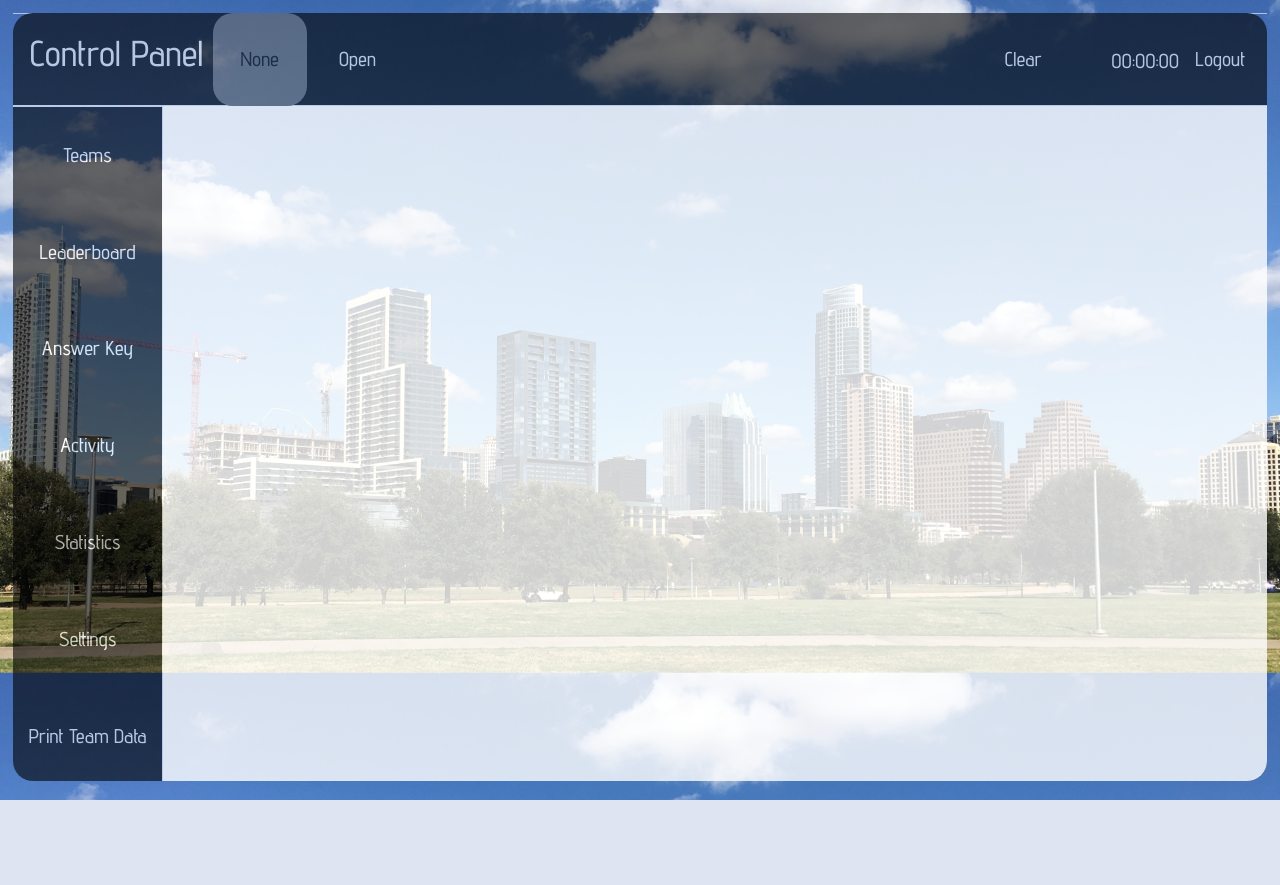
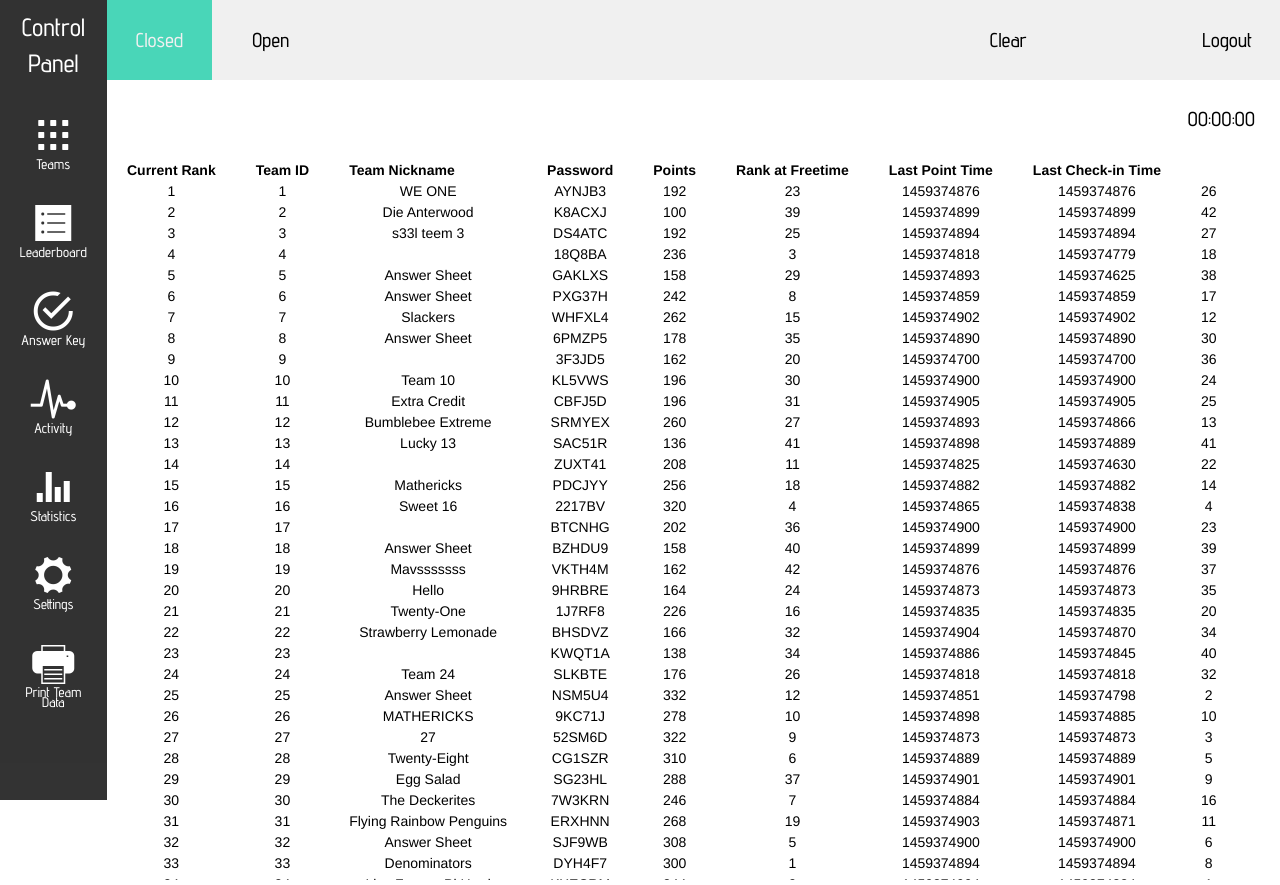
Before and after one commit to SomeStooges/MathRelay4, a PHP site: page /control_panel.php in a window 1280 px wide. Before the commit the page ends 800 px from the top, so only its background shows below. Run offline with PHP 8.4, Linux system fonts and the light colour scheme; the visitor is signed in with stand-in values (Sample User, id 1); data comes from the database, SQL or seed files in the repository; some libraries are stand-ins or nearby versions.

Commit message:
stylistic changes to control panel and its modules

```diff
--- a/control_panel.php
+++ b/control_panel.php
@@ -20,7 +20,10 @@
 		<link rel="stylesheet" href="https://maxcdn.bootstrapcdn.com/bootstrap/3.3.7/css/bootstrap-theme.min.css" integrity="sha384-rHyoN1iRsVXV4nD0JutlnGaslCJuC7uwjduW9SVrLvRYooPp2bWYgmgJQIXwl/Sp" crossorigin="anonymous">
 		<script src="https://maxcdn.bootstrapcdn.com/bootstrap/3.3.7/js/bootstrap.min.js" integrity="sha384-Tc5IQib027qvyjSMfHjOMaLkfuWVxZxUPnCJA7l2mCWNIpG9mGCD8wGNIcPD7Txa" crossorigin="anonymous"></script>
 
-		<link rel="stylesheet" type="text/css" href="./styles/styles_control_panel.css">
+		<!-- Icons -->
+		<link rel="stylesheet" href="http://code.ionicframework.com/ionicons/2.0.1/css/ionicons.min.css" type="text/css">
+
+		<link rel="stylesheet" type="text/css" href="./styles/styles_control_panel_4.css">
 		<link href='http://fonts.googleapis.com/css?family=Advent+Pro:500' rel='stylesheet' type='text/css'/>
 	</head>
 
@@ -37,37 +40,43 @@
 			</span>
 		</div>
 
-		<div id = 'everything'>
-			<div id = "ribbon">
-			<!-- The banner running across the top -->
-				<div id = "ribbon1">
-					<h1> Control Panel </h1>
+		<div class="container-fluid">
+			<div class="row">
+
+
+				<div class="col-md-1">
+					<div class="pageTitle">
+						Control<br /> Panel
 					</div>
-				<div id = "ribbon2">
-					<button class="ribbonButton" id="none">None</button>
+					<div class = "toolbar">
+						<!-- The box running down the left side -->
+						<button class="toolbarButton" id="teamData"><i class="ion-grid"></i><br>Teams</button>
+						<button class="toolbarButton" id="leaderboardLink"><i class="ion-ios-list"></i><br>Leaderboard</button>
+						<button class="toolbarButton" id="answerKey"><i class="ion-android-checkmark-circle"></i><br>Answer Key</button>
+						<button class="toolbarButton" id="teamLog"><i class="ion-ios-pulse-strong"></i><br>Activity</button>
+						<button class="toolbarButton" id="statistics"><i class="ion-stats-bars"></i><br>Statistics</button>
+						<button class="toolbarButton" id="settings"><i class="ion-gear-a"></i><br>Settings</button>
+						<button class="toolbarButton" id="printTeamData"><i class="ion-printer"></i><br>Print Team Data</button>
+					</div>
+				</div>
+
+
+				<div class="col-md-11">
+					<div class="row">
+						<div class="ribbon">
+							<button class="ribbonButton" id="none">Closed</button>
 							<button class="ribbonButton" id="open">Open</button>
 							<button class="ribbonButton" id="start">Start</button>
 							<button class="ribbonButton" id="freetime">Free Time</button>
 							<button class="ribbonButton" id="freezeLeaderboard">Freeze Leaderboard</button>
 							<button class="ribbonButton" id="stop">Stop</button>
 							<button class="ribbonButton" id="close">Close</button>
+							<button class="ribbonButton" id="clear">Clear</button>
 							<button class="ribbonButton" id="logoutButton">Logout</button>
-					<button id="clear">Clear</button>
 							<div id="timer">00:00:00</div>
 						</div>
 					</div>
-			<div id = "toolbar">
-			<!-- The box running down the left side -->
-				<button class="toolbarButton" id="teamData">Teams</button>
-				<button class="toolbarButton" id="leaderboardLink">Leaderboard</button>
-				<button class="toolbarButton" id="answerKey">Answer Key</button>
-				<button class="toolbarButton" id="teamLog">Activity</button>
-				<button class="toolbarButton" id="statistics">Statistics</button>
-				<button class="toolbarButton" id="settings">Settings</button>
-				<button class="toolbarButton" id="printTeamData">Print Team Data</button>
-			</div>
-			<div id="container">
-			<!-- Adds margin between content and toolbar and ribbon -->
+					<div class="row">
 						<div id = "content">
 						<!-- Dynamic div for content of tabs to display -->
 							<div id='mod1' style='display: block;' class='contentMod'>
@@ -89,5 +98,7 @@
 						</div>
 					</div>
 				</div>
+			</div>
+		</div>
 	</body>
 </html>
--- a/modules/m_settings.php
+++ b/modules/m_settings.php
@@ -1,4 +1,4 @@
-_4<!-- Content for the Settings tab -->
+<!-- Content for the Settings tab -->
 <?php
 	require '../server/utilities.php';
  ?>
--- a/modules/m_statistics.php
+++ b/modules/m_statistics.php
@@ -24,9 +24,9 @@
     </div>
     <div id='y-axis'></div>
     <div id='x-axis'></div>
-    <div  class='graphwrap' id='bindLine'><canvas id="attemptsVTime" class='graph' width='1000' height='500'></canvas></div><br>
+    <div  class='graphwrap' id='bindLine'><canvas id="attemptsVTime" class='graph' width='1300' height='500'></canvas></div><br>
 		<div  class='graphwrap' id='bindScatter'><canvas id="questionVTime" class='graph' width="5000" height="500"></canvas></div><br>
-		<div  class='graphwrap' id='bindBar1'><canvas id="attemptsVTeam" class='graph' width="1000" height="500"></canvas></div><br>
-		<div  class='graphwrap' id='bindBar2'><canvas id="attemptsVQuestion" class='graph' width="1000" height="500"></canvas></div><br>
+		<div  class='graphwrap' id='bindBar1'><canvas id="attemptsVTeam" class='graph' width="1200" height="500"></canvas></div><br>
+		<div  class='graphwrap' id='bindBar2'><canvas id="attemptsVQuestion" class='graph' width="1200" height="500"></canvas></div><br>
   </body>
 </html>
--- a/modules/m_styles/mst_settings_4.css
+++ b/modules/m_styles/mst_settings_4.css
@@ -3,8 +3,7 @@
     outline: none;
 }
 body{
-  color: white;
-  opacity: 0.7;
+  color: black;
   font-family: arial;
   font-size: 90%;
 }
@@ -30,18 +29,18 @@
 
 }
 #table1{
-  border-right: 1px solid white;
+  border-right: 1px solid black;
   width: calc(50vw - 2%);
   padding: 1%;
   height: 43vh;
   text-align: center;
-  border-bottom: 1px solid white;
+  border-bottom: 1px solid black;
   position:absolute;
   left: 0;
   top: 0;
 }
 #table2{
-  border-right: 1px solid white;
+  border-right: 1px solid black;
   width: calc(50vw - 2%);
   padding:1%;
   padding-top: 2.5%;
@@ -68,7 +67,7 @@
   padding-left: 1%;
   padding-right: 1%;
   padding-top: 1%;
-  border-bottom: 1px solid white;
+  border-bottom: 1px solid black;
   height: 57%;
   text-align: center;
 }
@@ -91,7 +90,7 @@
   border:none;
   border-radius: 10px;
   background-color: rgb(32, 70, 93);
-  color: white;
+  color: black;
   transition: background-color 0.4s ease;
   font-size: 20px;
   font-family: 'Advent Pro', sans-serif;
@@ -102,7 +101,7 @@
   border:none;
   border-radius: 10px;
   background-color: rgb(32, 70, 93);
-  color: white;
+  color: black;
   transition: background-color 0.4s ease;
   font-size: 20px;
   font-family: 'Advent Pro', sans-serif;
--- a/modules/m_styles/mst_statistics_4.css
+++ b/modules/m_styles/mst_statistics_4.css
@@ -2,7 +2,6 @@
 
 body{
   color: black;
-  opacity: 0.7;
   padding:0;
   margin:0;
   overflow-y: auto;
--- a/modules/m_styles/mst_team_activity_4.css
+++ b/modules/m_styles/mst_team_activity_4.css
@@ -1,9 +1,8 @@
 /*Styles sheet for the m_team_activity module*/
 body{
-  color: white;
+  color: black;
   margin: 0;
   padding: 20px;
-  opacity: 0.7;
   font-family: 'Advent Pro', sans-serif;
 }
 *:focus {
@@ -34,8 +33,8 @@
 }
 table{
   border-collapse:collapse;
-  border:1px solid white;
-  border-color: white;
+  border:1px solid black;
+  border-color: black;
   font-family: 'Advent Pro', sans-serif;
 }
 b{
@@ -46,7 +45,7 @@
 }
 td{
   text-align: center;
-  border:1px solid white;
+  border:1px solid black;
   padding: 10px;
   min-width: 65px;
 }
--- a/modules/m_styles/mst_team_data_4.css
+++ b/modules/m_styles/mst_team_data_4.css
@@ -2,7 +2,6 @@
 body{
   padding:20;
   margin:0;
-  opacity: 0.7;
   background-color: none;
 }
 #teamDataTable{
@@ -10,7 +9,7 @@
   padding:0;
   border-collapse: collapse;
   text-align: center;
-  color:white;
+  color:black;
 }
 td{
   border-top:1px solid #000000;
--- a/scripts/scripts_control_panel.js
+++ b/scripts/scripts_control_panel.js
@@ -166,7 +166,7 @@
 //Handles all view change (css,html) of the webpage for a change in the event
 function toggleButtons(event1){
   $('.ribbonButton').css('background-color','');
-  $('#'+event1).css('background-color','dimgray');
+  $('#'+event1).css('background-color','#49D6B8');
   switch (event1) {
     case "none":
       $(".ribbonButton").prop("disabled", true);
@@ -228,8 +228,8 @@
 
     //Activates only when the database is reset.
     default:
-      $('#none').css('background-color','dimgray');
-      $("#teamData").css('background-color', 'DimGray');
+      $('#none').css('background-color','#49D6B8');
+      $("#teamData").css('color', '#49D6B8');
 
   }
 }
@@ -268,18 +268,18 @@
       adminConfirm();
   });
   $(".toolbarButton").click(function() {
-    $(".toolbarButton").css('background-color', '');
+    $(".toolbarButton").css('color', '');
     $('.contentMod').css('display', 'none'); //Resets all to none by default
     var target; //to save the value of the pointer
     toolbarID = $(this).attr("id");
-    $("#"+toolbarID).css('background-color', 'DimGray');
+    $("#"+toolbarID).css('color', '#49D6B8');
     switch (toolbarID) {
       case "teamData":
         target = $('#mod1');
         break; //get the pointer
       case "leaderboardLink":
-        $("#leaderboardLink").css('background-color', '');
-        $("#teamData").css('background-color', 'DimGray');
+        $("#leaderboardLink").css('color', '');
+        $("#teamData").css('color', '#49D6B8');
         window.open("leaderboard.php","_blank");
         target = $('#mod1');
         break;
@@ -296,8 +296,8 @@
         target = $('#mod6');
         break;
       case "printTeamData":
-        $("#printTeamData").css('background-color', '');
-        $("#teamData").css('background-color', 'DimGray');
+        $("#printTeamData").css('color', '');
+        $("#teamData").css('color', 'color');
         window.open("printout.php","_blank");
         target = $('#mod1');
         break;
--- a/styles/styles_control_panel_4.css
+++ b/styles/styles_control_panel_4.css
@@ -2,6 +2,9 @@
   overflow:hidden;
   color: white;
   font-family: 'Advent Pro', sans-serif;
+}
+*:focus {
+    outline: none;
 }
 .container-fluid{
   height: 100vh;
@@ -28,14 +31,14 @@
   border: none;
   background-color: inherit;
   height: auto;
-  transition: background-color 0.25s ease;
+  transition: color 0.25s ease;
   color: white;
   padding-bottom: 5px;
   line-height: 10px;
   padding: 15px;
 }
 .toolbarButton:hover {
-  background-color: DimGray;
+  color: #49D6B8;
 }
 .ribbon{
   height:10vh;
@@ -50,8 +53,7 @@
   background: none;
   padding: 0px;
   border: none;
-  border-radius: 20px;
-  color: white;
+  color: black;
   font-family: 'Advent Pro', sans-serif;
   font-size: 20px;
   transition: background-color 0.5s ease;
@@ -60,10 +62,10 @@
   width:15%;
 }
 .ribbonButton:hover {
-  background-color: dimgray;
+  background-color: #49D6B8;
 }
 .ribbonButton:disabled{
-  color: black;
+  color: rgb(240,240,240);
 }
 #logoutButton{
   float: right;
```
Also changed, not shown: control_panel_temp.php (deleted, +0 -104 lines). Lines whose indentation alone changed are shown as unchanged.
